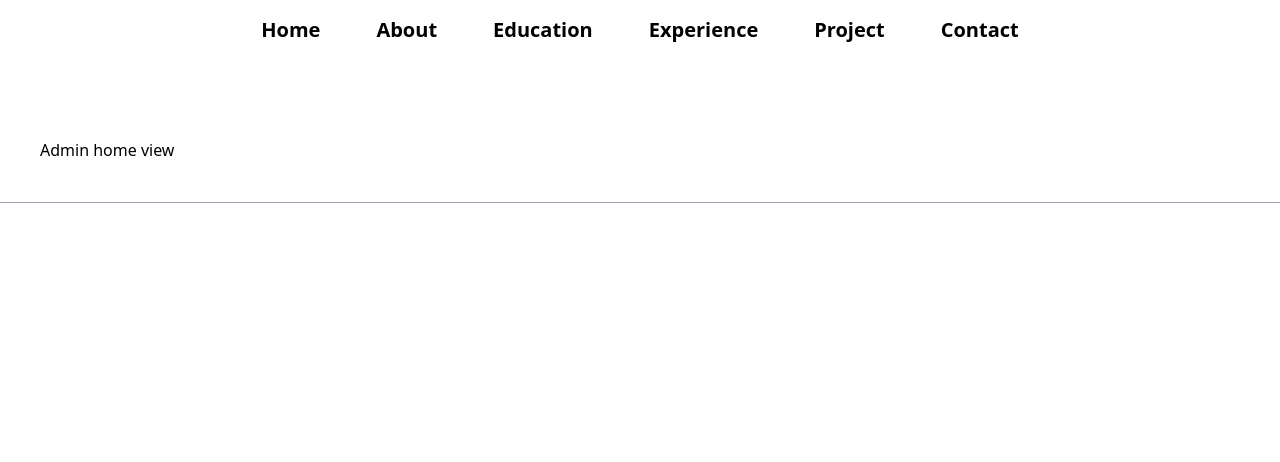
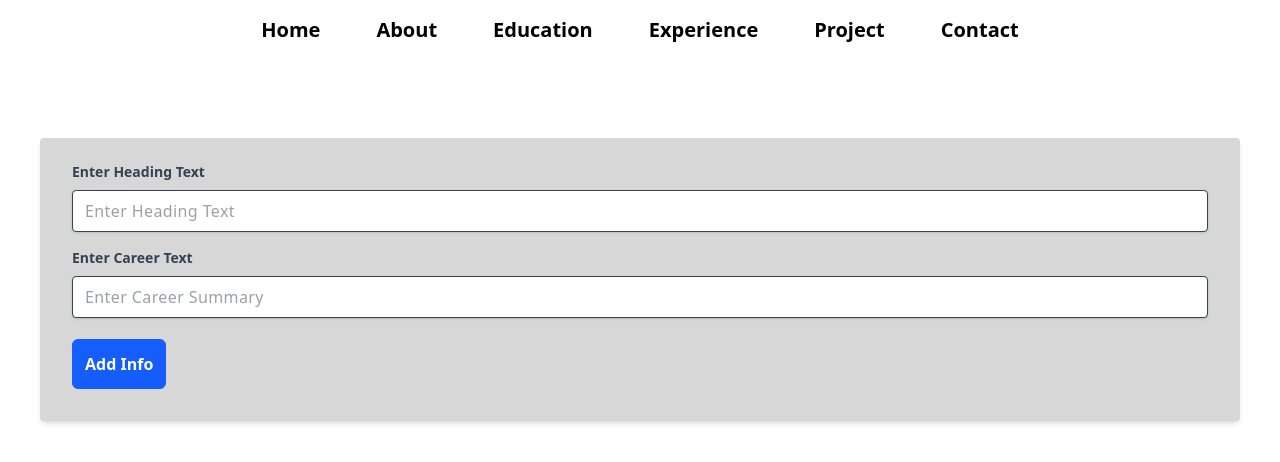
Before and after one commit to metalredlind/nextjs-portofolio, a Next.js app: page /admin in a window 1280 px wide. Shown: the top 462 px of the page. Built offline with nearby package versions, Linux system fonts and the light colour scheme.

Commit message:
create home form to store data

```diff
--- a/src/app/admin/page.jsx
+++ b/src/app/admin/page.jsx
@@ -1,20 +1,29 @@
 'use client'
 import AdminAboutView from '@/components/admin-view/about';
-import AdminHomeView from './../../components/admin-view/home/index';
+import AdminHomeView from '@/components/admin-view/home';
 import AdminEducationView from '@/components/admin-view/education';
 import AdminExperienceView from '@/components/admin-view/experience';
 import AdminProjectView from '@/components/admin-view/project';
 import AdminContactView from '@/components/admin-view/contact';
 import { useState } from 'react';
 
+const initializeHomeFormData = {
+    heading: "",
+    summary: ""
+}
+
 export default function AdminView(){
 
     const [currentSelectedTab, setCurrentSelectedTab] = useState('home');
+    const [homeViewFormData, setHomeViewFromData] = useState(initializeHomeFormData);
     const menuItem = [
         {
             id: 'home',
             label: 'Home',
-            component: <AdminHomeView />
+            component: <AdminHomeView
+                formData = {homeViewFormData}
+                setFormData = {setHomeViewFromData}
+            />
         },
         {
             id: 'about',
--- /dev/null
+++ b/src/components/admin-view/form-controls/index.js
@@ -0,0 +1,25 @@
+'use client'
+export default function FormControls({controls, formData, setFormData}){
+    return controls.map(controlItem =>
+    <div className="mb-4">
+        <level className='block text-gray-700 text-sm font-bold mb-2'>
+            {controlItem.label}
+        </level>
+        <input
+            placeholder={controlItem.placeholder}
+            type={controlItem.type}
+            name={controlItem.name}
+            value={formData[controlItem.name]}
+            onChange={(e)=>{
+                setFormData({
+                    ...formData,
+                    [controlItem.name] : e.target.value
+                })
+            }}
+            className="shadow border bg-white rounded w-full py-2 px-3 text-gray-700 tracking-wide focus:outline-none focus:shadow-outline"
+        >
+
+        </input>
+    </div>
+    )
+}
--- a/src/components/admin-view/home/index.jsx
+++ b/src/components/admin-view/home/index.jsx
@@ -1,4 +1,36 @@
 'use client'
-export default function AdminHomeView(){
-    return <div>Admin home view</div>
+
+import FormControls from "../form-controls"
+
+const controls = [
+    {
+        name: 'heading',
+        placeholder: 'Enter Heading Text',
+        type: 'text',
+        label: 'Enter Heading Text'
+    },
+    {
+        name: 'summary',
+        placeholder: 'Enter Career Summary',
+        type: 'text',
+        label: 'Enter Career Text'
+    }
+]
+
+export default function AdminHomeView({formData, setFormData}){
+    console.log(formData);
+    return (
+        <div className="w-full">
+                <div className="bg-[#d7d7d7] shadow-md rounded px-8 pt-6 pb-8 mb-4">
+                <FormControls
+                    controls={controls}
+                    formData={formData}
+                    setFormData={setFormData}
+                />
+                <button className="mt-[5px] border border-blue-600 bg-blue-600 text-white p-3 font-bold text-[16px] focus:bg-green-800 rounded-md">
+                    Add Info
+                </button>
+            </div>
+        </div>
+    )
 }
```
